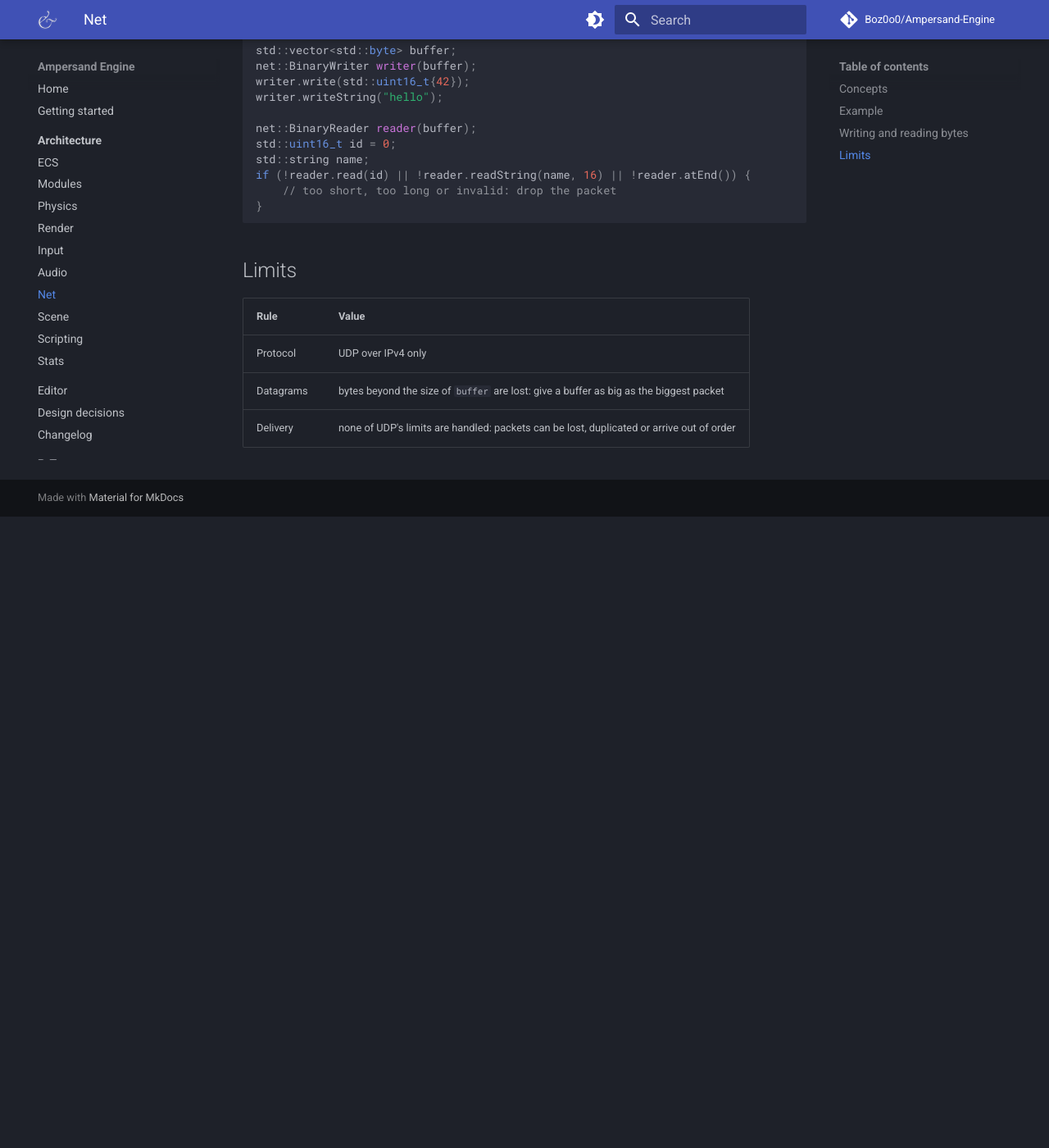
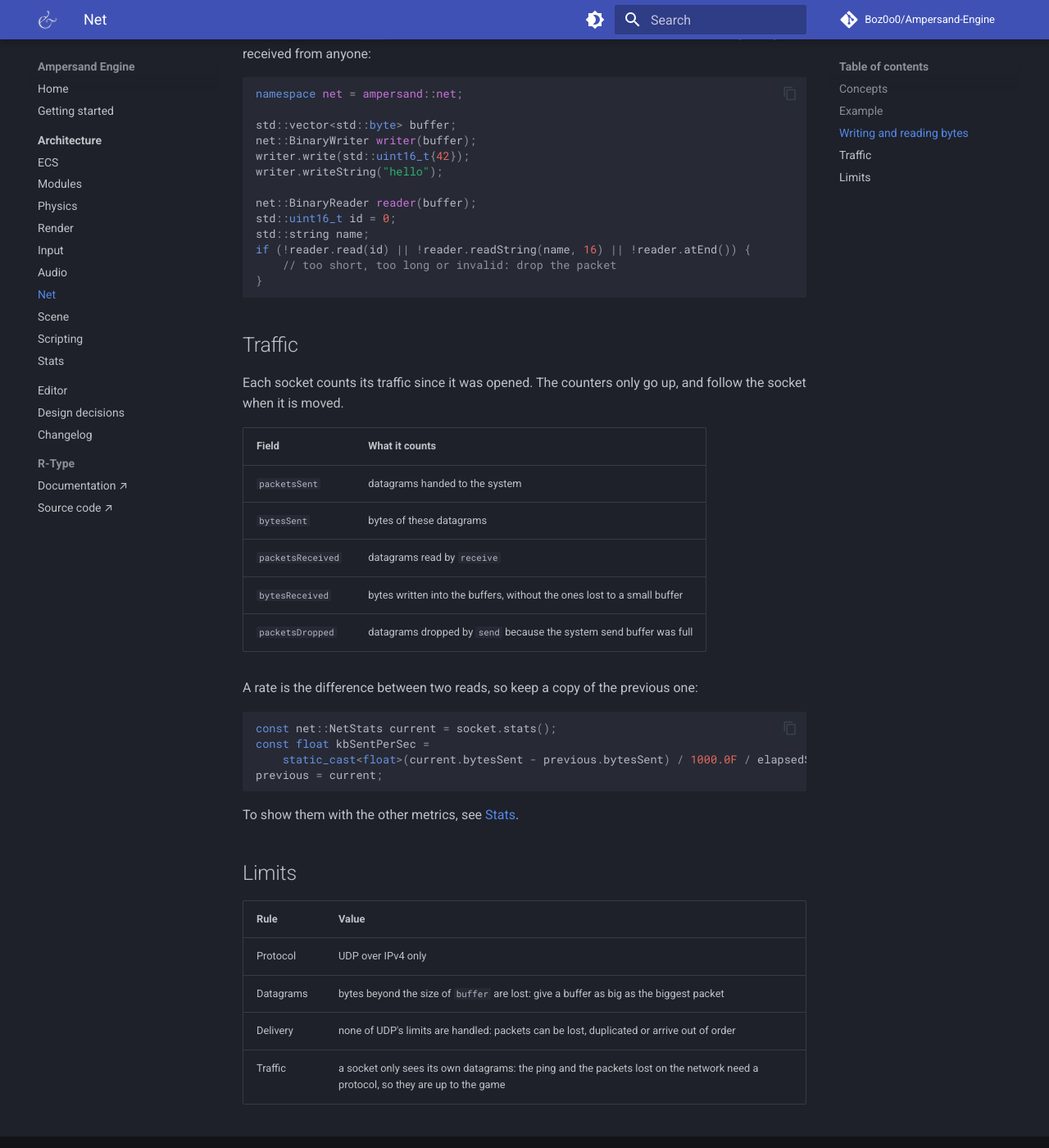
Before and after one commit to Boz0o0/Ampersand-Engine, an MkDocs documentation site: the page built from docs/mkdocs/architecture/net.md, in a window 1280 px wide and 1400 px high, scrolled down 2277 px. Shown: the whole window at 82% size. Built offline with MkDocs 1.6.1 and Material for MkDocs 9.7.7, drawn with Linux system fonts in a browser that asks for light colours; comment, search, counter and statistics services are not loaded; before the commit the page ends 2907 px from its top, so only the background shows below that; some of the changed text lies outside the part shown.

Commit message:
docs(NetStats): add traffic statistics section and update method descriptions

````diff
--- a/docs/mkdocs/architecture/net.md
+++ b/docs/mkdocs/architecture/net.md
@@ -13,6 +13,7 @@
 | `UdpSocket` | class | a **non-blocking** IPv4 UDP socket: no call waits for the network             |
 | `Endpoint`  | struct | a peer on the network: numeric `address` (`"127.0.0.1"`) and `port`          |
 | `NetError`  | error | thrown when a socket operation fails (port already used, unknown host...)     |
+| `NetStats`  | struct | the traffic counted by a socket since it was opened                          |
 | `BinaryWriter` | class | appends integers, floats, enums and strings to a byte buffer, in big-endian |
 | `BinaryReader` | class | reads them back; every read checks the size and returns `false` instead of going past the end |
 
@@ -24,6 +25,7 @@
 | `send(data, to)`          | sends one datagram (bytes or a string)                          |
 | `receive(buffer, from)`   | reads one waiting datagram into `buffer`, fills `from`, returns its size, or `std::nullopt` if none is waiting |
 | `localPort()`             | the port the socket is bound to                                 |
+| `stats()`                 | the [traffic](#traffic) counted by the socket                   |
 
 ## Example
 
@@ -87,6 +89,30 @@
 }
 ```
 
+## Traffic
+
+Each socket counts its traffic since it was opened. The counters only go up, and
+follow the socket when it is moved.
+
+| Field             | What it counts                                                      |
+| ----------------- | ------------------------------------------------------------------- |
+| `packetsSent`     | datagrams handed to the system                                      |
+| `bytesSent`       | bytes of these datagrams                                            |
+| `packetsReceived` | datagrams read by `receive`                                         |
+| `bytesReceived`   | bytes written into the buffers, without the ones lost to a small buffer |
+| `packetsDropped`  | datagrams dropped by `send` because the system send buffer was full |
+
+A rate is the difference between two reads, so keep a copy of the previous one:
+
+```cpp
+const net::NetStats current = socket.stats();
+const float kbSentPerSec =
+    static_cast<float>(current.bytesSent - previous.bytesSent) / 1000.0F / elapsedSeconds;
+previous = current;
+```
+
+To show them with the other metrics, see [Stats](stats.md#network-traffic).
+
 ## Limits
 
 | Rule      | Value                                                                       |
@@ -94,3 +120,4 @@
 | Protocol  | UDP over IPv4 only                                                          |
 | Datagrams | bytes beyond the size of `buffer` are lost: give a buffer as big as the biggest packet |
 | Delivery  | none of UDP's limits are handled: packets can be lost, duplicated or arrive out of order |
+| Traffic   | a socket only sees its own datagrams: the ping and the packets lost on the network need a protocol, so they are up to the game |
````
